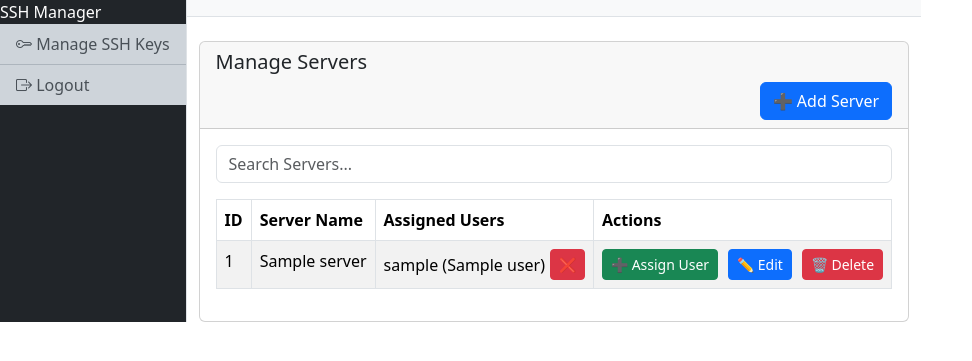
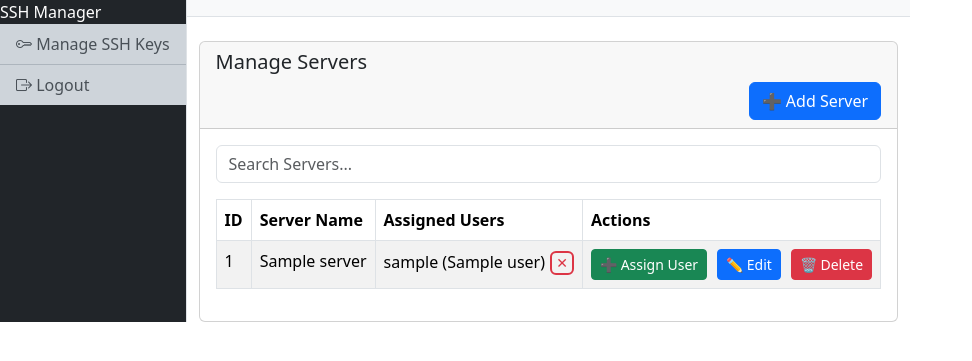
Before and after one commit to Malakhovskyy/ssh-auth-api, a FastAPI app: template app/templates/servers.html in a window 1280 px wide. Shown: the top 361 px of the page, without its empty margins (0-972 px from the left). Run offline with FastAPI, Linux system fonts and the light colour scheme; the template is opened without the code that fills it: most values are stand-ins (such as "Sample title", 1, 10 or a date in 2020); some libraries are stand-ins or nearby versions.

Commit message:
visual fixes

```diff
--- a/app/templates/servers.html
+++ b/app/templates/servers.html
@@ -30,7 +30,7 @@
                         <div style="display: flex; align-items: center; gap: 5px;">
                             <span>{{ user["username"] }} ({{ user["key_name"] }})</span>
                     <form method="post" action="/admin/servers/unassign-user/{{ server['id'] }}/{{ user['user_id'] }}" style="display:inline;" onsubmit="return confirmUnassign();">
-                                <button type="submit" class="btn btn-sm btn-danger">❌</button>
+                                <button type="submit" class="btn btn-delete">✕</button>
                             </form>
                         </div>
                     {% endfor %}
```
